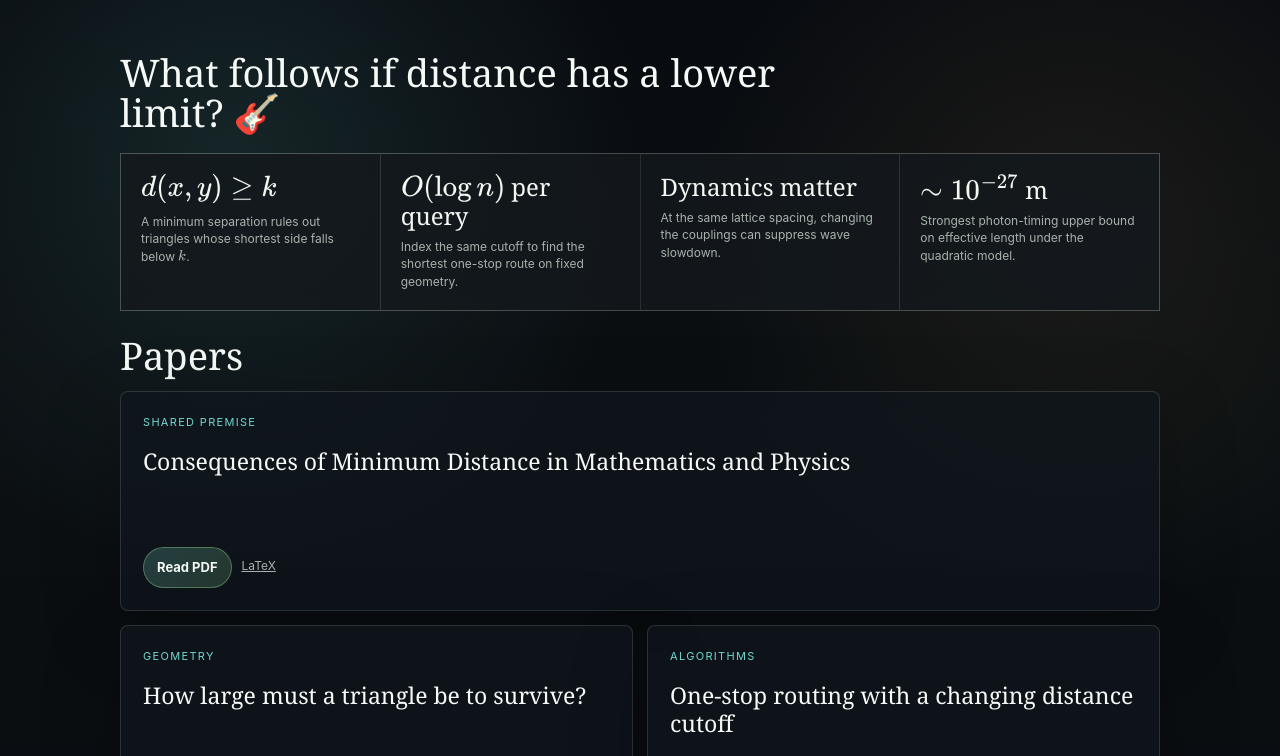
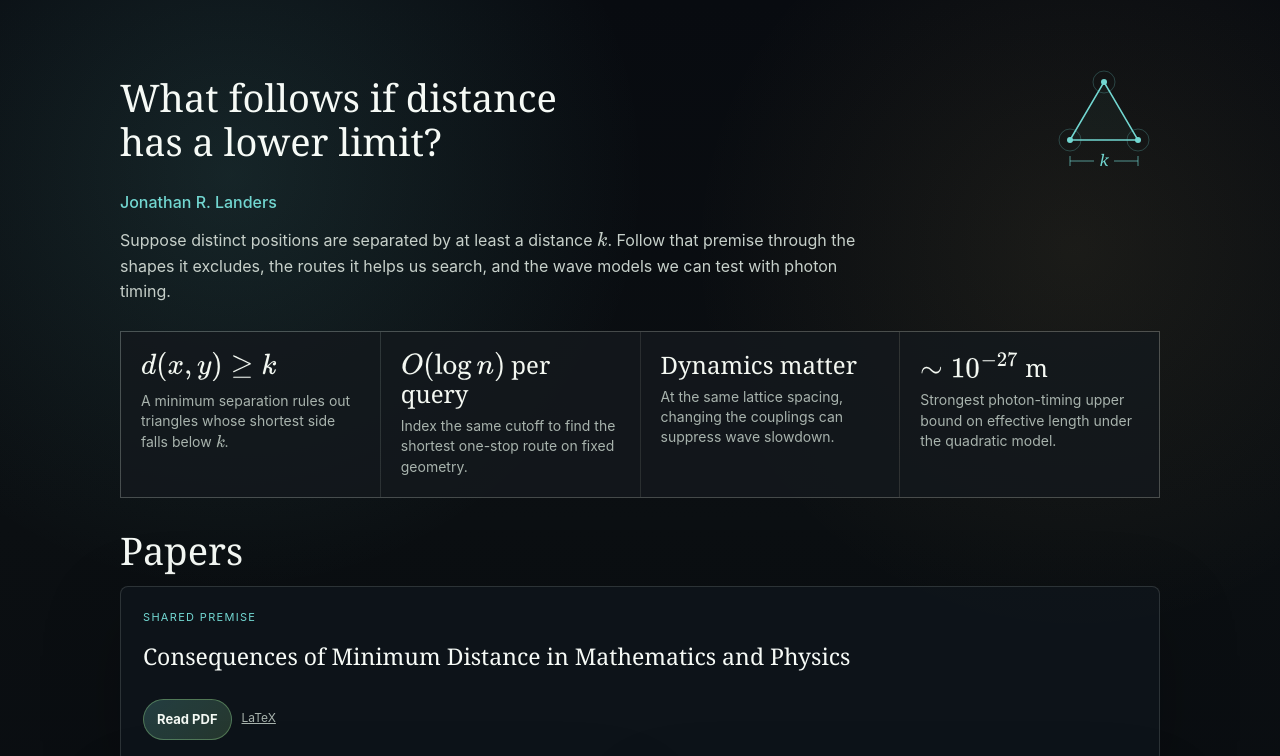
Before and after one commit to jonland82/minimum-distance-analytical-mechanics, a plain HTML site: page index.html in a window 1280 px wide. Shown: the top 756 px of the page. Drawn offline with nearby package versions, Linux system fonts and the light colour scheme.

Commit message:
Restore homepage introduction and add geometric title icon

```diff
--- a/index.html
+++ b/index.html
@@ -9,17 +9,43 @@
   <script>window.MathJax={tex:{inlineMath:[["\\(","\\)"]],displayMath:[["$$","$$"]]},svg:{fontCache:"global"}};</script>
   <script defer src="https://cdn.jsdelivr.net/npm/mathjax@3/es5/tex-svg.js"></script>
   <style>
-    .overview { padding: clamp(24px, 5vw, 52px) 0 0; }
-    .overview h1 { font-size: clamp(27px, 3.5vw, 38px); margin-bottom: 20px; }
-    .title-icon { white-space: nowrap; }
-    #papers { padding-top: 24px; }
+    .overview { padding: clamp(32px, 5vw, 64px) 0 0; }
+    .title-row { display: flex; align-items: center; justify-content: space-between; gap: 24px; }
+    .overview h1 { min-width: 0; font-size: clamp(27px, 3.5vw, 38px); line-height: 1.15; }
+    .distance-icon { width: 112px; height: 112px; flex: 0 0 auto; color: var(--cyan); }
+    .overview .author { margin-top: 14px; font-size: 16px; }
+    .overview .subtitle { max-width: 760px; margin: 12px 0 26px; font-size: 16px; }
+    .overview .metric span { font-size: 14px; }
+    #papers { padding-top: 32px; }
     #papers .section-head { margin-bottom: 16px; }
+    #papers .story-card { min-height: 0; }
+    #papers .actions { padding-top: 16px; }
+    @media (max-width: 520px) {
+      .title-row { gap: 12px; }
+      .distance-icon { width: 64px; height: 64px; }
+      .overview .metric { padding: 16px 14px; }
+      .overview .metric span { font-size: 14px; }
+    }
   </style>
 </head>
 <body>
   <main>
     <section class="overview" aria-labelledby="page-title">
-      <h1 id="page-title">What follows if distance has a lower <span class="title-icon">limit? <span aria-hidden="true">&#127928;</span></span></h1>
+      <div class="title-row">
+        <h1 id="page-title">What follows if distance<br>has a lower limit?</h1>
+        <svg class="distance-icon" viewBox="0 0 112 112" role="img" aria-labelledby="distance-icon-title">
+          <title id="distance-icon-title">Triangle vertices with minimum separation k</title>
+          <path d="M22 76 56 18 90 76Z" fill="rgba(114,215,209,.04)" stroke="currentColor" stroke-width="1.5"/>
+          <circle cx="56" cy="18" r="11" fill="none" stroke="currentColor" stroke-opacity=".25"/>
+          <circle cx="22" cy="76" r="11" fill="none" stroke="currentColor" stroke-opacity=".25"/>
+          <circle cx="90" cy="76" r="11" fill="none" stroke="currentColor" stroke-opacity=".25"/>
+          <g fill="currentColor"><circle cx="56" cy="18" r="3"/><circle cx="22" cy="76" r="3"/><circle cx="90" cy="76" r="3"/></g>
+          <path d="M22 92v10m68-10v10M22 97h24m20 0h24" fill="none" stroke="currentColor" stroke-opacity=".65" stroke-width="1"/>
+          <text x="56" y="102" text-anchor="middle" fill="currentColor" font-family="Georgia, serif" font-style="italic" font-size="16">k</text>
+        </svg>
+      </div>
+      <p class="author">Jonathan R. Landers</p>
+      <p class="subtitle">Suppose distinct positions are separated by at least a distance \(k\). Follow that premise through the shapes it excludes, the routes it helps us search, and the wave models we can test with photon timing.</p>
       <div class="metric-row">
         <div class="metric"><strong>\(d(x,y)\geq k\)</strong><span>A minimum separation rules out triangles whose shortest side falls below \(k\).</span></div>
         <div class="metric"><strong>\(O(\log n)\) per query</strong><span>Index the same cutoff to find the shortest one-stop route on fixed geometry.</span></div>
```
